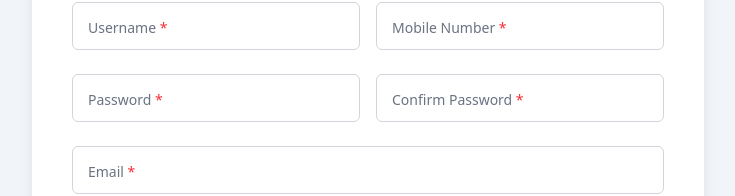
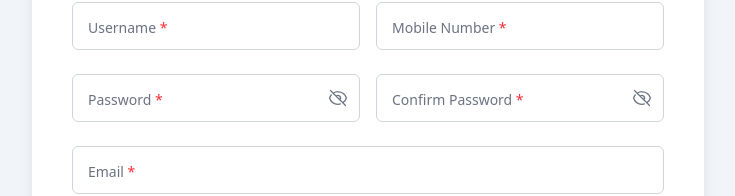
Before and after one commit to Developershaha/vehicleserviceandmaintenancecentre_frontend, a React (Vite) app: page /register in a window 1280 px wide. Shown: the part 312-508 px from the top of the page, without its empty margins (272-1007 px from the left). Built offline with nearby package versions, Linux system fonts and the light colour scheme.

Commit message:
added new icon

```diff
--- a/src/components/auth/pages/Login.tsx
+++ b/src/components/auth/pages/Login.tsx
@@ -12,7 +12,9 @@ import { setJwt, setUserFromJwt } from "../../../store/authSlice";
 import logo from "../../../assets/logo.png";
 import { jwtDecode } from "jwt-decode";
 import { useState } from "react";
-import { EyeIcon, EyeSlashIcon } from "@heroicons/react/16/solid";
+import EyeSlashIcon from "@heroicons/react/24/outline/EyeSlashIcon";
+import EyeIcon from "@heroicons/react/24/outline/EyeIcon";
+
 const validationSchema = object({
   username: string().required("Username required"),
   password: string()
--- a/src/components/auth/pages/Register.tsx
+++ b/src/components/auth/pages/Register.tsx
@@ -8,6 +8,9 @@ import VehicleInput from "../../common/VehicleInput";
 import { useFormik } from "formik";
 import { registerApi } from "./apis/loginApi";
 import { object, ref, string } from "yup";
+import { useState } from "react";
+import EyeSlashIcon from "@heroicons/react/24/outline/EyeSlashIcon";
+import EyeIcon from "@heroicons/react/24/outline/EyeIcon";
 
 const validationSchema = object({
   firstName: string().required("First name required"),
@@ -35,6 +38,8 @@ const validationSchema = object({
 const Register = () => {
   const navigate = useNavigate();
   const dispatch = useAppDispatch();
+  const [isShowPassword, setIsShowPassword] = useState(true);
+  const [isConfirmPassword, setIsConfirmPassword] = useState(true);
 
   const formik = useFormik({
     initialValues: {
@@ -144,25 +149,41 @@ const Register = () => {
             <VehicleInput
               label="Password"
               name="password"
-              type="password"
+              type={isShowPassword ? "password" : "text"}
               required
               value={formik.values.password}
               onChange={formik.handleChange}
               onBlur={formik.handleBlur}
               error={formik.errors.password}
               touched={formik.touched.password}
+              endIcon={
+                isShowPassword ? (
+                  <EyeSlashIcon className="h-5 w-5" />
+                ) : (
+                  <EyeIcon className="h-5 w-5" />
+                )
+              }
+              onEndIconClick={() => setIsShowPassword((prev) => !prev)}
             />
 
             <VehicleInput
               label="Confirm Password"
               name="confirmPassword"
-              type="password"
+              type={isConfirmPassword ? "password" : "text"}
               required
               value={formik.values.confirmPassword}
               onChange={formik.handleChange}
               onBlur={formik.handleBlur}
               error={formik.errors.confirmPassword}
               touched={formik.touched.confirmPassword}
+              endIcon={
+                isConfirmPassword ? (
+                  <EyeSlashIcon className="h-5 w-5" />
+                ) : (
+                  <EyeIcon className="h-5 w-5" />
+                )
+              }
+              onEndIconClick={() => setIsConfirmPassword((prev) => !prev)}
             />
           </div>
           {/* 📧 Email (full width) */}
```
Also changed, not shown: src/components/common/VehicleButton.tsx (line endings or trailing spaces).
